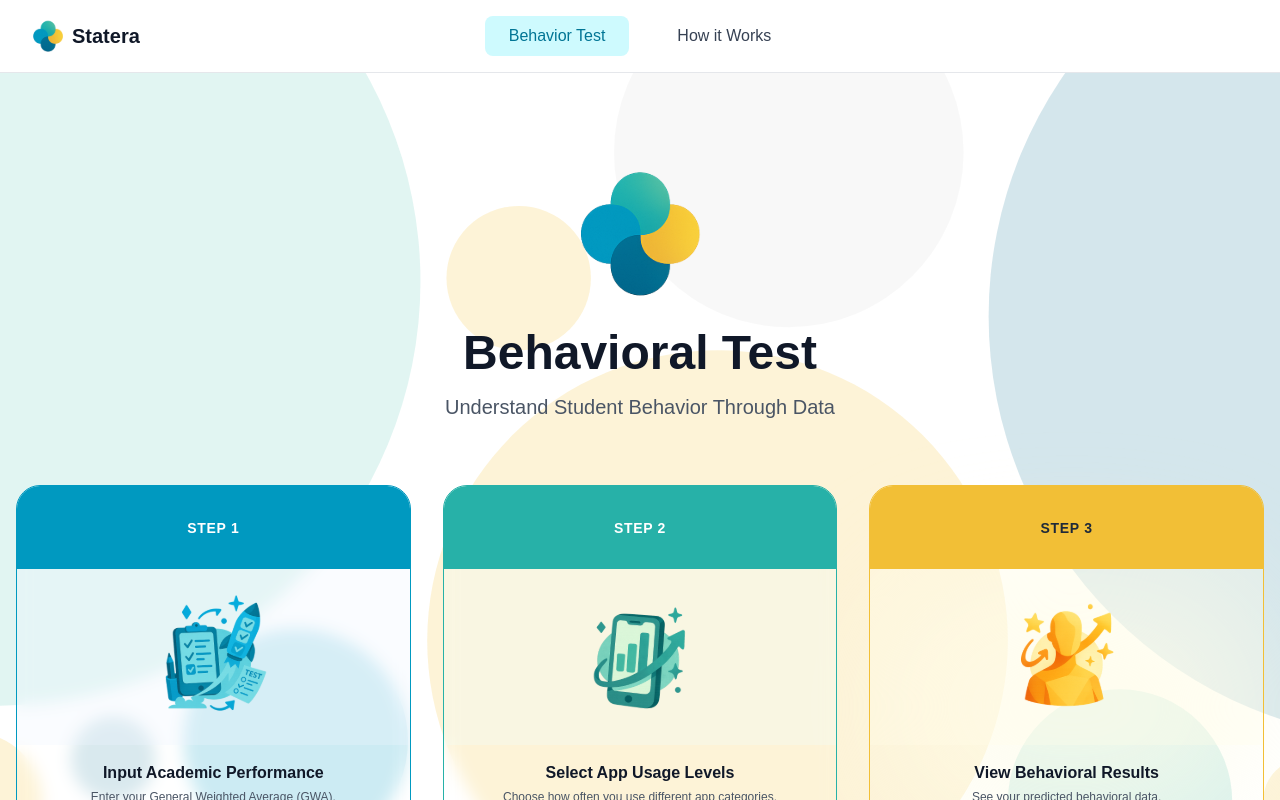
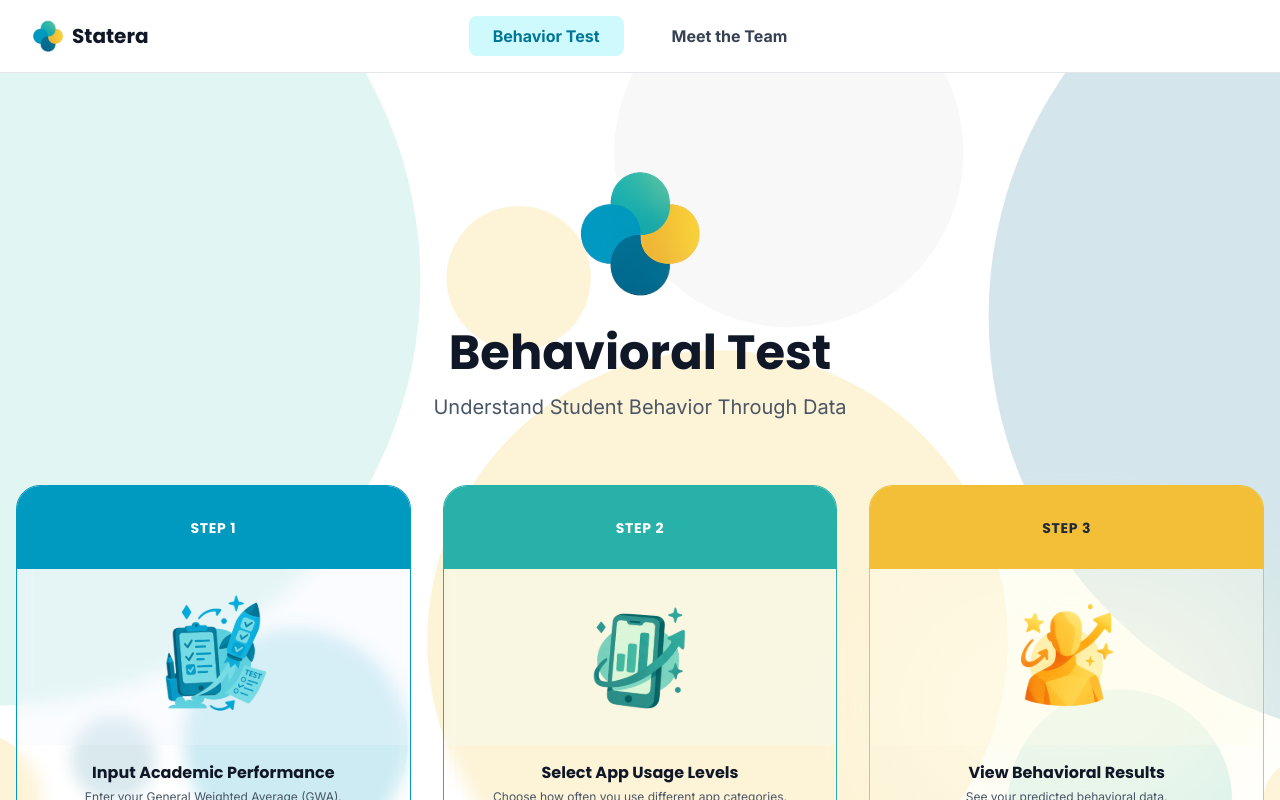
Before and after one commit to Weiasnormal/Statera_FrontEnd, a Next.js app: page / in a window 1280 px wide. Shown: the top 800 px of the page. Built offline with nearby package versions, Linux system fonts and the light colour scheme.

Commit message:
style: update font styles across Navbar, Footer, CardsModal, and Home components for consistency

```diff
--- a/app/components/layout/Navbar.tsx
+++ b/app/components/layout/Navbar.tsx
@@ -17,14 +17,14 @@ export default function Navbar() {
           width={32}
           height={32}
         />
-        <span className="text-xl font-bold text-gray-900">Statera</span>
+        <span className="text-xl font-bold text-gray-900 font-poppins">Statera</span>
       </div>
 
       {/* Navigation Links - Centered */}
       <div className="flex items-center gap-6">
         <Link
           href="/"
-          className={`px-6 py-2 rounded-lg font-medium transition-colors ${
+          className={`px-6 py-2 rounded-lg font-bold transition-colors font-inter ${
             pathname === '/'
               ? 'bg-cyan-100 text-cyan-700'
               : 'text-gray-700 hover:bg-cyan-50 hover:text-cyan-600'
@@ -34,13 +34,13 @@ export default function Navbar() {
         </Link>
         <Link
           href="/how-it-works"
-          className={`px-6 py-2 rounded-lg font-medium transition-colors ${
+          className={`px-6 py-2 rounded-lg font-bold transition-colors font-inter ${
             pathname === '/how-it-works'
               ? 'bg-cyan-100 text-cyan-700'
               : 'text-gray-700 hover:bg-cyan-50 hover:text-cyan-600'
           }`}
         >
-          How it Works
+          Meet the Team
         </Link>
       </div>
     </nav>
--- a/app/components/layout/footer.tsx
+++ b/app/components/layout/footer.tsx
@@ -4,7 +4,7 @@ import Link from "next/link";
 export default function Footer() {
   return (
     <footer className="px-4 relative" style={{backgroundImage: 'url(/Footer.svg)', backgroundSize: 'cover', backgroundPosition: 'center', backgroundRepeat: 'no-repeat', paddingTop: '120px', paddingBottom: '60px'}}>
-      <div className="max-w-full mx-0 pl-6">
+      <div className="max-w-full mx-0 pl-6 font-inter">
         <div className="grid grid-cols-1 md:grid-cols-2 gap-16 max-w-5xl">
           {/* Left Column */}
           <div>
--- a/app/components/ui/cards_modal.tsx
+++ b/app/components/ui/cards_modal.tsx
@@ -9,7 +9,7 @@ export default function CardsModal() {
         <div className="bg-transparent backdrop-blur-sm border border-[#0099C0] rounded-3xl overflow-hidden transition-shadow" style={{maxWidth: '405px', width: '100%', height: '350px'}}>
           {/* Colored Header */}
           <div className="bg-[#0099C0] text-white px-6 py-3 flex items-center justify-center" style={{height: '83px'}}>
-            <h3 className="text-sm font-bold tracking-wider">STEP 1</h3>
+            <h3 className="text-sm font-bold tracking-wider font-poppins">STEP 1</h3>
           </div>
 
           {/* Icon Container */}
@@ -27,10 +27,10 @@ export default function CardsModal() {
 
           {/* Card Content */}
           <div className="px-6 py-4 text-center flex flex-col items-center">
-            <h3 className="text-base font-bold text-gray-900 mb-1">
+            <h3 className="text-base font-bold text-gray-900 mb-1 font-poppins">
               Input Academic Performance
             </h3>
-            <p className="text-gray-600 text-xs">
+            <p className="text-gray-600 text-xs font-inter">
               Enter your General Weighted Average (GWA).
             </p>
           </div>
@@ -40,7 +40,7 @@ export default function CardsModal() {
         <div className="bg-transparent backdrop-blur-sm border border-[#27B1A8] rounded-3xl overflow-hidden transition-shadow" style={{maxWidth: '405px', width: '100%', height: '350px'}}>
           {/* Colored Header */}
           <div className="bg-[#27B1A8] text-white px-6 py-3 flex items-center justify-center" style={{height: '83px'}}>
-            <h3 className="text-sm font-bold tracking-wider">STEP 2</h3>
+            <h3 className="text-sm font-bold tracking-wider font-poppins">STEP 2</h3>
           </div>
 
           {/* Icon Container */}
@@ -58,10 +58,10 @@ export default function CardsModal() {
 
           {/* Card Content */}
           <div className="px-6 py-4 text-center flex flex-col items-center">
-            <h3 className="text-base font-bold text-gray-900 mb-1">
+            <h3 className="text-base font-bold text-gray-900 mb-1 font-poppins">
               Select App Usage Levels
             </h3>
-            <p className="text-gray-600 text-xs">
+            <p className="text-gray-600 text-xs font-inter">
               Choose how often you use different app categories.
             </p>
           </div>
@@ -71,7 +71,7 @@ export default function CardsModal() {
         <div className="bg-transparent border border-[#F2BF36] rounded-3xl overflow-hidden transition-shadow" style={{maxWidth: '405px', width: '100%', height: '350px'}}>
           {/* Colored Header */}
           <div className="bg-[#F2BF36] text-gray-800 px-6 py-3 flex items-center justify-center" style={{height: '83px'}}>
-            <h3 className="text-sm font-bold tracking-wider">STEP 3</h3>
+            <h3 className="text-sm font-bold tracking-wider font-poppins">STEP 3</h3>
           </div>
 
           {/* Icon Container */}
@@ -89,10 +89,10 @@ export default function CardsModal() {
 
           {/* Card Content */}
           <div className="px-6 py-4 text-center flex flex-col items-center">
-            <h3 className="text-base font-bold text-gray-900 mb-1">
+            <h3 className="text-base font-bold text-gray-900 mb-1 font-poppins">
               View Behavioral Results
             </h3>
-            <p className="text-gray-600 text-xs">
+            <p className="text-gray-600 text-xs font-inter">
               See your predicted behavioral data.
             </p>
           </div>
--- a/app/globals.css
+++ b/app/globals.css
@@ -1,4 +1,9 @@
 @import "tailwindcss";
+
+@theme {
+  --font-poppins: var(--font-poppins);
+  --font-inter: var(--font-inter);
+}
 
 :root {
   --background: #ffffff;
@@ -15,5 +20,5 @@
 body {
   background: var(--background);
   color: var(--foreground);
-  font-family: Arial, Helvetica, sans-serif;
+  /* font-family: Arial, Helvetica, sans-serif; */
 }
--- a/app/layout.tsx
+++ b/app/layout.tsx
@@ -1,10 +1,23 @@
 import type { Metadata } from "next";
 import { Geist, Geist_Mono } from "next/font/google";
+import { Poppins } from "next/font/google";
+import { Inter } from "next/font/google";
 import "./globals.css";
 import Navbar from "./components/layout/Navbar";
 
 const geistSans = Geist({
   variable: "--font-geist-sans",
+  subsets: ["latin"],
+});
+
+const inter = Inter({
+  variable: "--font-inter",
+  subsets: ["latin"],
+});
+
+const poppins = Poppins({
+  variable: "--font-poppins",
+  weight: ["400", "600", "700"],
   subsets: ["latin"],
 });
 
@@ -26,7 +39,7 @@ export default function RootLayout({
   return (
     <html lang="en">
       <body
-        className={`${geistSans.variable} ${geistMono.variable} antialiased`}
+        className={`${geistSans.variable} ${geistMono.variable} ${poppins.variable} ${inter.variable} antialiased`}
       >
         <Navbar />
         {children}
--- a/app/page.tsx
+++ b/app/page.tsx
@@ -21,10 +21,10 @@ export default function Home() {
               />
             </div>
 
-            <h1 className="text-4xl md:text-5xl font-bold text-gray-900 mb-4">
+            <h1 className="text-4xl md:text-5xl font-bold text-gray-900 mb-4 font-poppins">
               Behavioral Test
             </h1>
-            <p className="text-lg md:text-xl text-gray-600 mb-8">
+            <p className="text-lg md:text-xl text-gray-600 mb-8 font-inter">
               Understand Student Behavior Through Data
             </p>
           </div>
@@ -41,18 +41,18 @@ export default function Home() {
       <section className="px-4 py-16 bg-white">
         <div className="max-w-6xl mx-auto">
           <div className="flex items-center gap-4 mb-8">
-            <p className="text-sm text-gray-500">Step 1 of 2</p>
+            <p className="text-sm text-gray-500 font-inter">Step 1 of 2</p>
             <div className="flex-1 max-w-xs h-2 bg-gray-200 rounded-full overflow-hidden">
               <div className="h-full w-1/2 bg-[#0099C0] rounded-full"></div>
             </div>
           </div>
 
           <div className="max-w-md">
-            <h2 className="text-2xl font-bold text-gray-700 mb-6">
+            <h2 className="text-2xl font-bold text-gray-700 mb-6 font-poppins">
               What&apos;s your General Weighted Average (GWA)?
             </h2>
 
-            <div className="mb-6">
+            <div className="mb-6 font-inter">
               <label className="block text-sm font-medium text-gray-900 mb-2">
                 GWA
               </label>
@@ -66,7 +66,7 @@ export default function Home() {
               />
             </div>
 
-            <button className="px-6 py-2 bg-[#006B8F] text-white font-semibold rounded-full hover:bg-teal-700 transition-colors flex items-center gap-2">
+            <button className="px-6 py-2 bg-[#006B8F] text-white font-semibold rounded-full hover:bg-teal-700 transition-colors flex items-center gap-2 font-inter">
               Next
               <span>→</span>
             </button>
```
